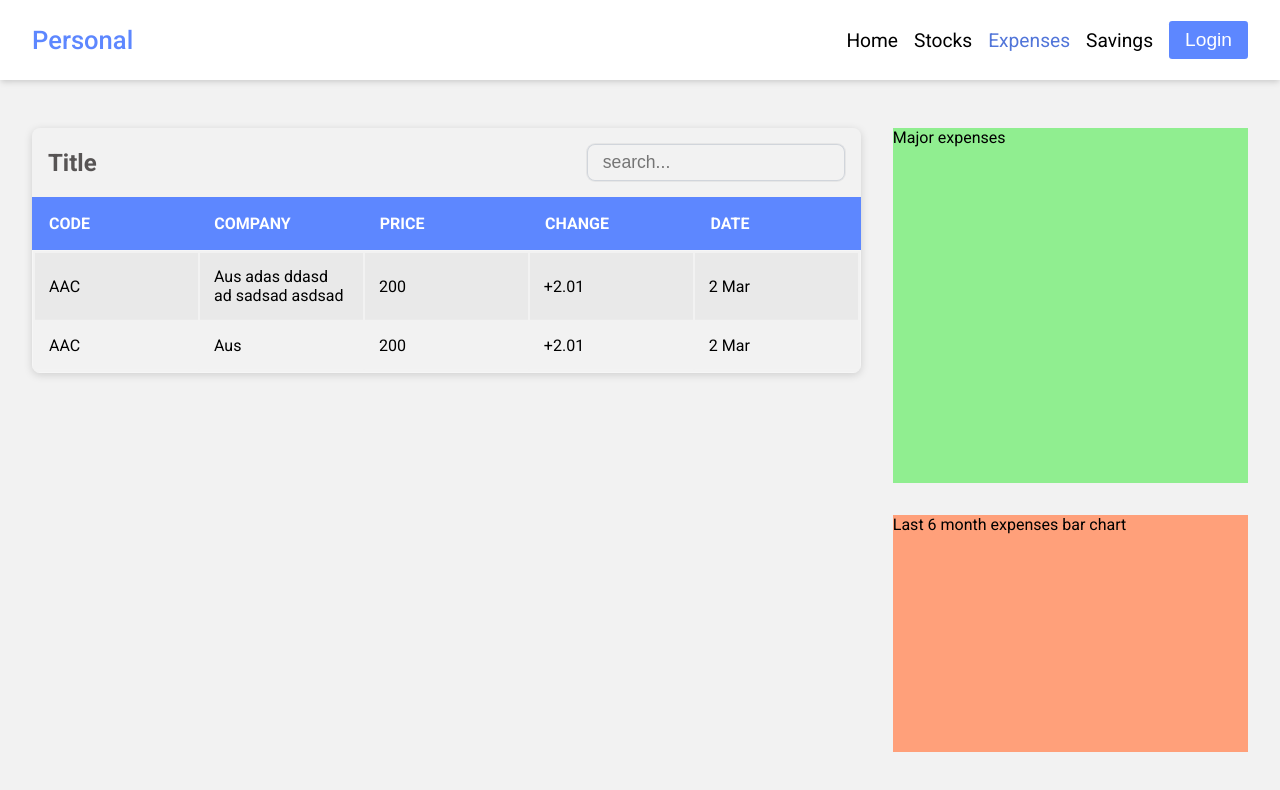
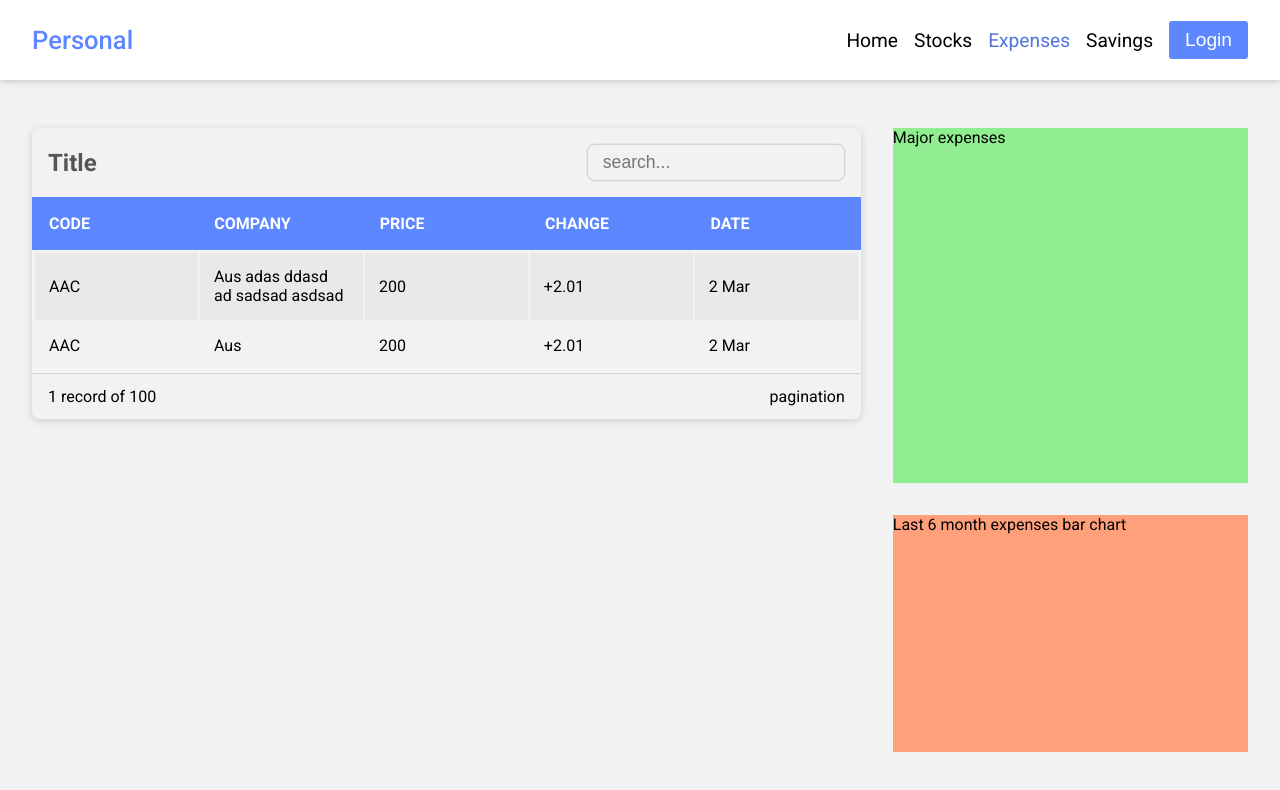
Before and after one commit to gamitej/Personal-Investment, a React (Vite) app in the folder client/: page /expenses in a window 1280 px wide. Shown: the top 790 px of the page. Built offline with nearby package versions, Linux system fonts and the light colour scheme.

Commit message:
NEW : pagination design added in table

```diff
--- a/client/src/components/table/Table.scss
+++ b/client/src/components/table/Table.scss
@@ -87,6 +87,14 @@
     }
   }
 
+  .table-footer {
+    display: flex;
+    justify-content: space-between;
+    align-items: center;
+    border-top: 1px solid lightgray;
+    padding: 0.8rem 1rem;
+  }
+
   /* for custom scrollbar for webkit browser*/
 
   ::-webkit-scrollbar {
--- a/client/src/components/table/Table.tsx
+++ b/client/src/components/table/Table.tsx
@@ -56,6 +56,11 @@ const Table = ({
           </tbody>
         </table>
       </div>
+      {/* table footer */}
+      <div className="table-footer">
+        <div>1 record of 100</div>
+        <div>pagination</div>
+      </div>
     </div>
   );
 };
```
